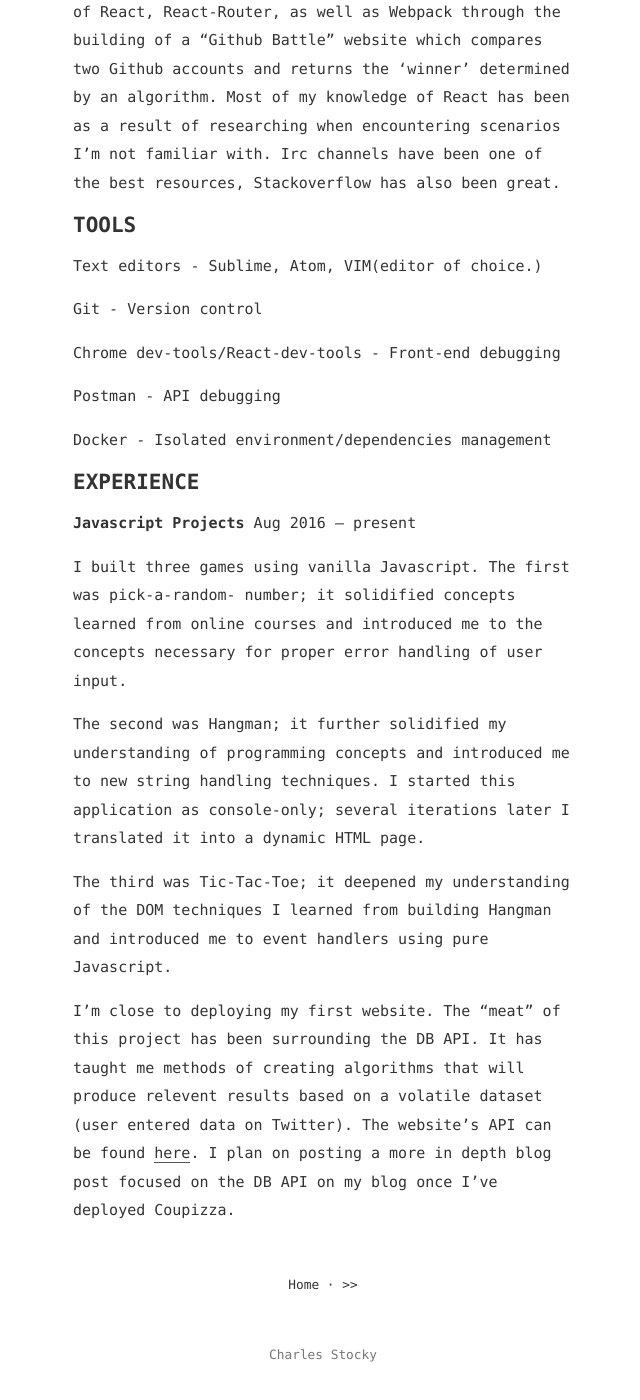
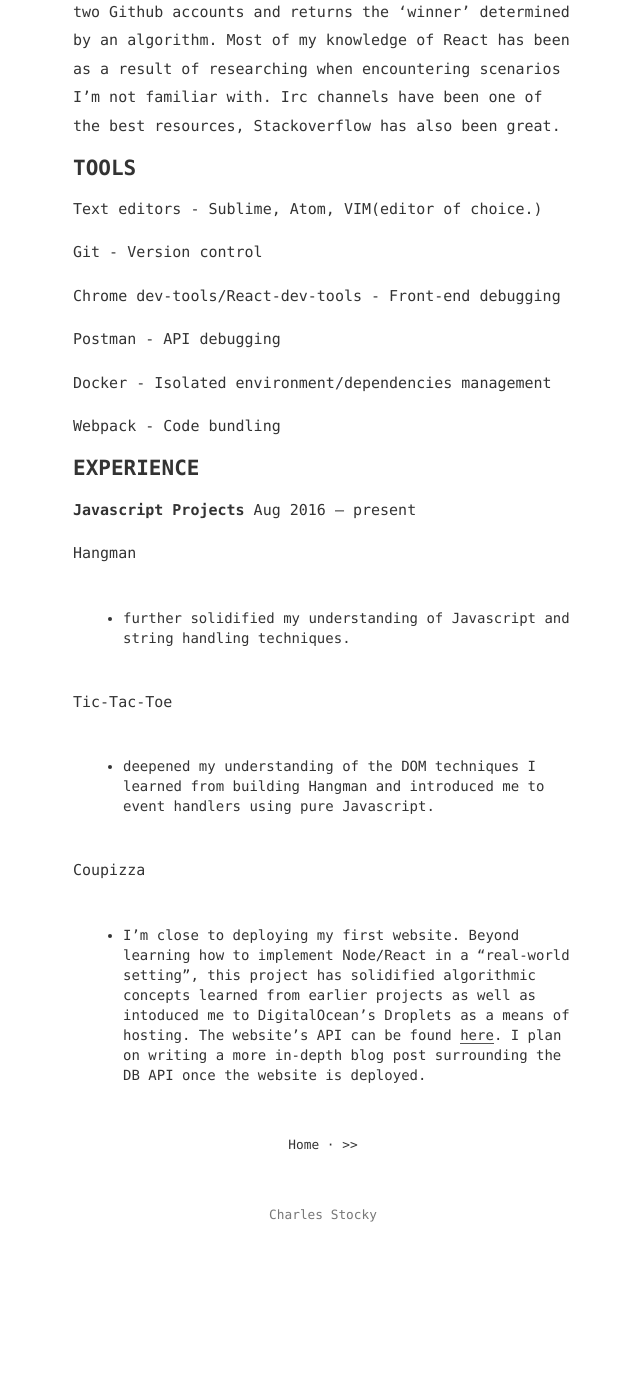
Before and after one commit to CharlesStocky/CharlesStocky.github.io, a Jekyll site: the page built from _posts/2017-8-21-Resume.md, in a window 1280 px wide and 1400 px high, scrolled down 1848 px. Shown: the whole window, without its empty margins (317-957 px from the left). Built offline with Jekyll 4.4.1, drawn with Linux system fonts in a browser that asks for light colours; after the commit the page ends 3108 px from its top, so only the background shows below that; some of the changed text lies outside the part shown.

Commit message:
refactored/edited resume

```diff
--- a/_config.yml
+++ b/_config.yml
@@ -30,7 +30,6 @@ include:            [ "robots.txt" ]
 exclude:            [ "LICENSE", "README.md", "CNAME", "vendor", "Gemfile" ]
 gems:
   - jekyll-sitemap
-  - jekyll-gravatar
 
 
 defaults:
--- a/_posts/2017-8-21-Resume.md
+++ b/_posts/2017-8-21-Resume.md
@@ -32,9 +32,8 @@ through building a Todo-list web application.
 general code-related theory.
 
 <b>Freecodecamp algorithm challenges</b> - Used to practice creation of algorithms for
-anything from string manipulation to ordering numbers in a specific manner. They’re
-bite sized challenges that are great for initiating "developer-thinkinging"
-quickly. The solutions to some of the challenges are on my Github account.
+anything from string manipulation to ordering numbers in a specific manner.
+The solutions to some of the challenges are on my <a href='https://github.com/CharlesStocky/Free-Code-Camp-algorithm-solutions'>Github</a> account.
 
 <b>Learnyounode</b> - Used to gain understanding of NodeJS. Including handling HTTP’s request-response protocol within Node, managing I/O, the practice of making JS apps modular, as
 well as furthering my understanding of developing within an asynchronous environment.
@@ -60,22 +59,20 @@ Postman - API debugging
 
 Docker - Isolated environment/dependencies management
 
+Webpack - Code bundling
+
 <h1>EXPERIENCE</h1>
 
 <b>Javascript Projects</b>
 Aug 2016 – present
 
-I built three games using vanilla Javascript. The first was pick-a-random-
-number; it solidified concepts learned from online courses and introduced me to the
-concepts necessary for proper error handling of user input.
+Hangman <br>
+- further solidified my understanding of Javascript and string handling techniques.
 
-The second was Hangman; it further solidified my understanding of programming
-concepts and introduced me to new string handling techniques. I started this
-application as console-only; several iterations later I translated it into a
-dynamic HTML page.
-
-The third was Tic-Tac-Toe; it deepened my understanding of the DOM techniques I
+Tic-Tac-Toe <br>
+- deepened my understanding of the DOM techniques I
 learned from building Hangman and introduced me to event handlers using pure
 Javascript.
 
-I'm close to deploying my first website. The "meat" of this project has been surrounding the DB API. It has taught me methods of creating algorithms that will produce relevent results based on a volatile dataset (user entered data on Twitter). The website's API can be found <a href='https://github.com/CharlesStocky/coupizza.git'>here</a>. I plan on posting a more in depth blog post focused on the DB API on my blog once I've deployed Coupizza.
+Coupizza <br>
+- I'm close to deploying my first website. Beyond learning how to implement Node/React in a "real-world setting", this project has solidified algorithmic concepts learned from earlier projects as well as intoduced me to DigitalOcean's Droplets as a means of hosting. The website's API can be found <a href='https://github.com/CharlesStocky/coupizza.git'>here</a>. I plan on writing a more in-depth blog post surrounding the DB API once the website is deployed.
```
Also changed, not shown: Gemfile.lock, 3 other files.
